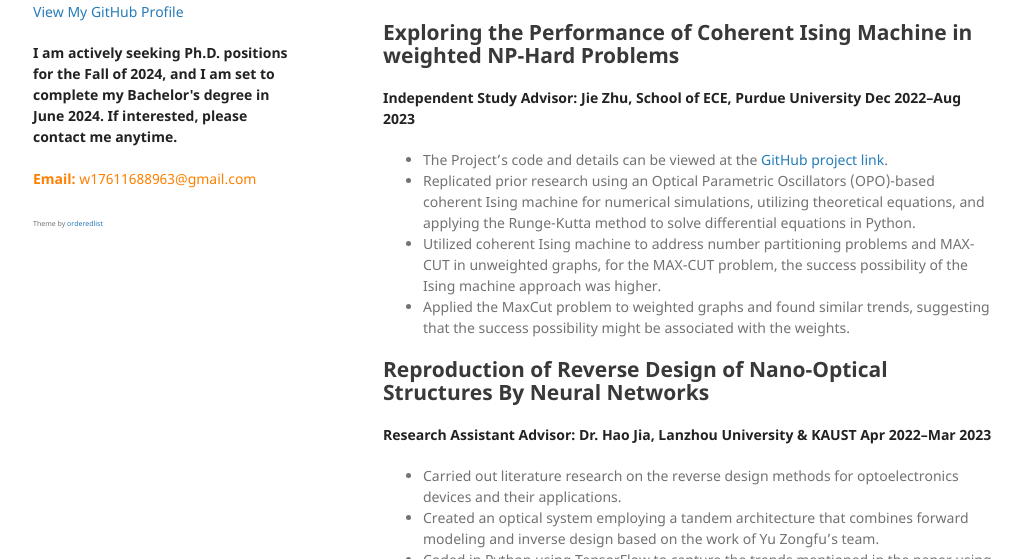
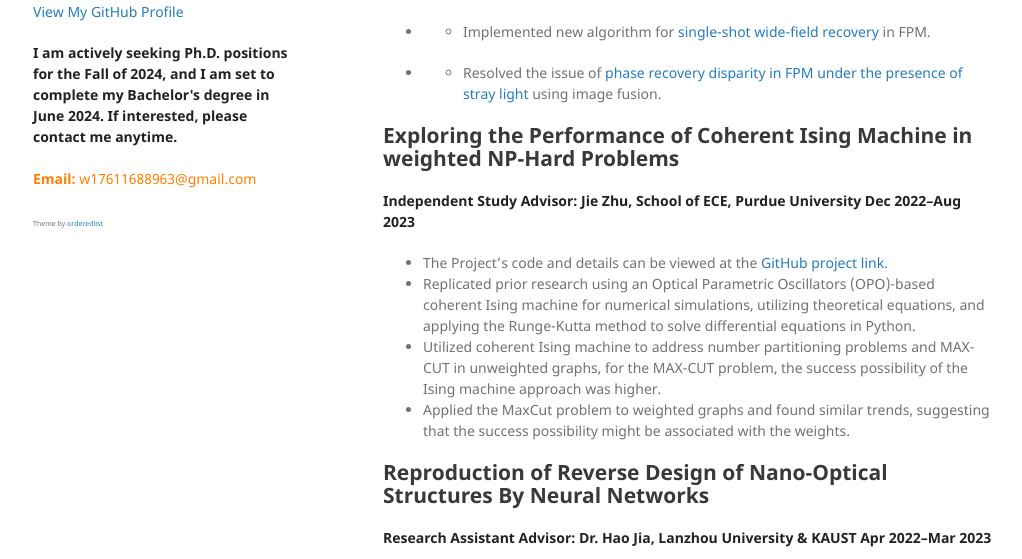
Before and after one commit to alephmembeth/alephmembeth.github.io, a Jekyll site: the page built from research.md, in a window 1280 px wide and 900 px high, cut to the strip 341-900 px from the top of the window. Shown: the whole strip, without its empty margins (127-1149 px from the left). Built offline with Jekyll 4.4.1, drawn with Linux system fonts in a browser that asks for light colours; our own code applies the rules of GitHub Pages for plain Markdown files; the repository's description, which GitHub fills in, is left out.

Commit message:
Update research.md

```diff
--- a/research.md
+++ b/research.md
@@ -8,6 +8,9 @@
 
 - Studied articles related to the principles of Fourier Ptychographic Microscopy and actively participated in experiments to gain insights into the details.
 - Performed numerical simulations to assess the effect of various LED on image restoration, explored relevant literature and theory to seek support for reducing overlap rates; experiment still in the planning.
+
+- +  Implemented new algorithm for [single-shot wide-field recovery](./ResearchSummary&Reporting/FPM/single-fast.md) in FPM.
+- +  Resolved the issue of [phase recovery disparity in FPM under the presence of stray light](./ResearchSummary&Reporting/FPM/fusion.md) using image fusion.
 
 ## Exploring the Performance of Coherent Ising Machine in weighted NP-Hard Problems
 **Independent Study**
```
